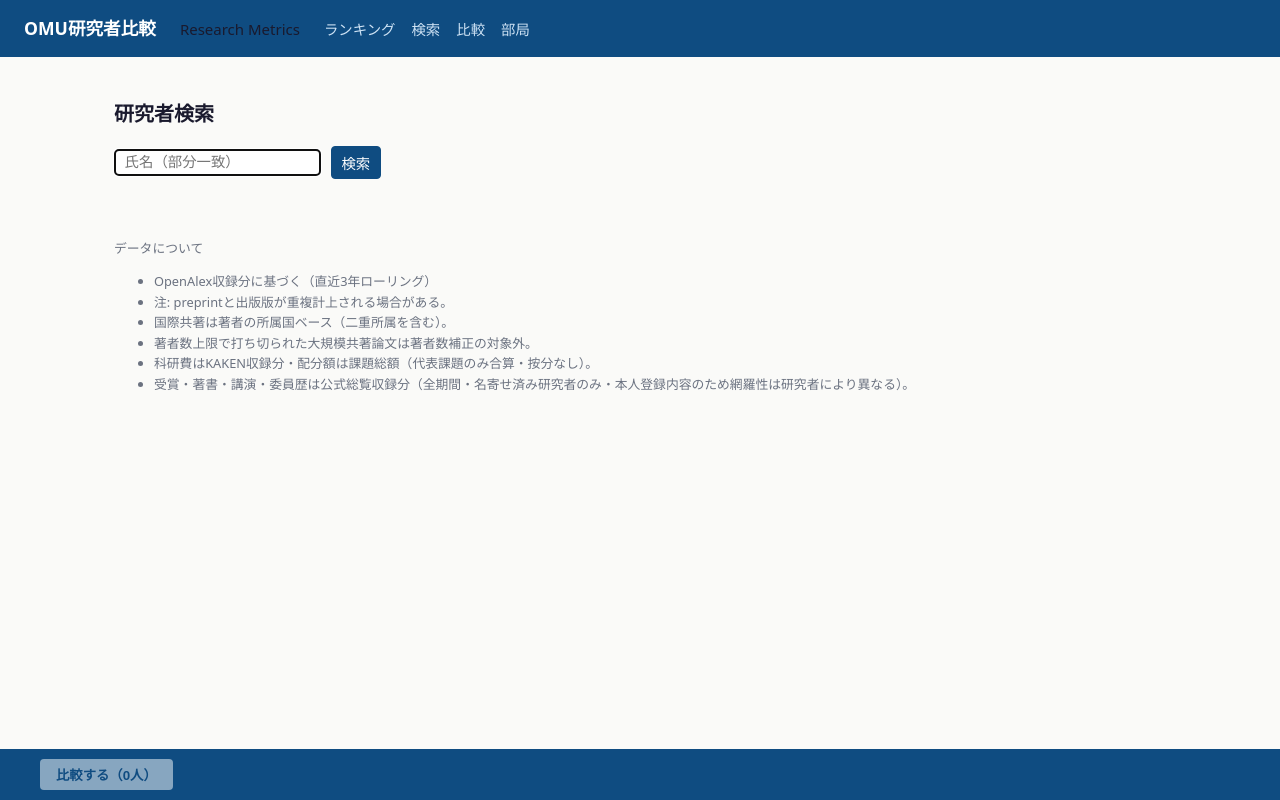
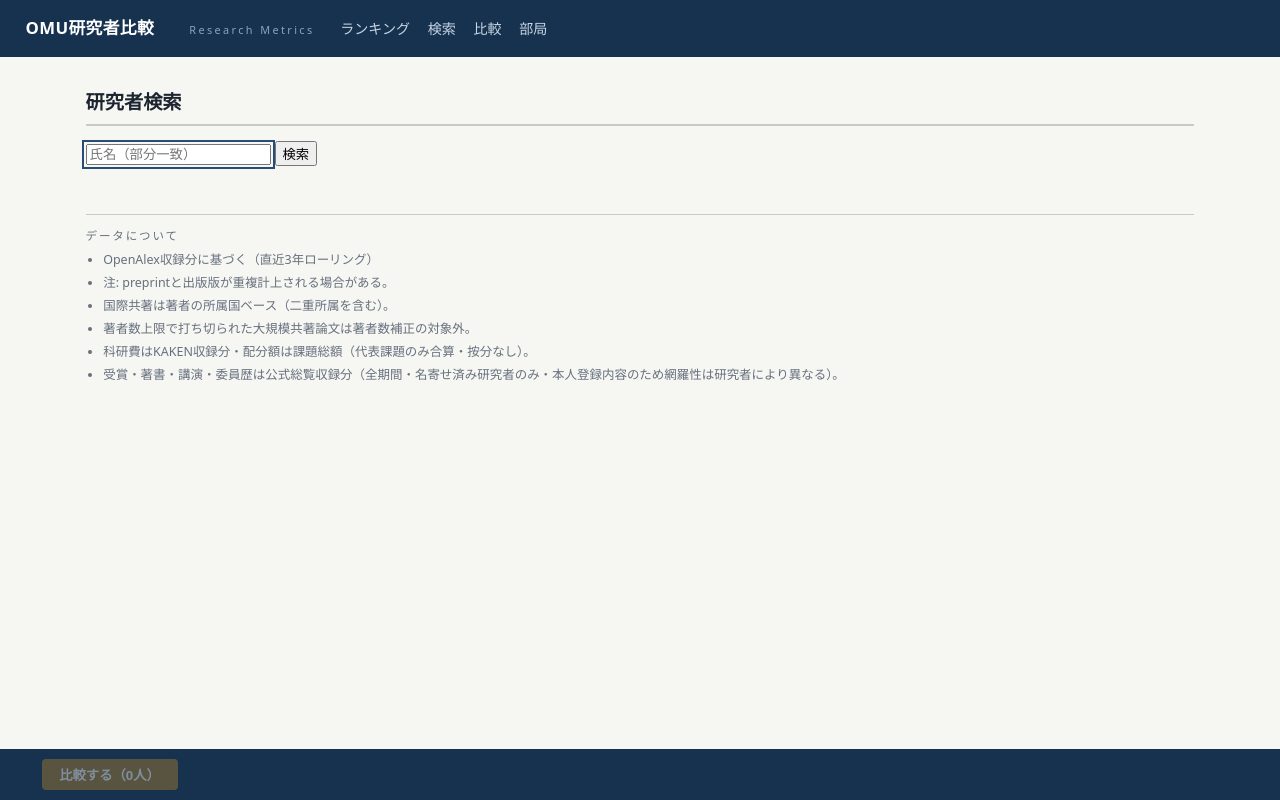
Before and after one commit to daiju-ueda/omu_at_a_glance, a Python web app: template web/templates/search.html in a window 1280 px wide. Run offline with Jinja, Linux system fonts and the light colour scheme; the template is opened without the code that fills it, so the values that code supplies are empty.

Commit message:
feat: デザイントークン刷新（紙×藍×金・tabular-nums・分布バー）

```diff
--- a/web/static/style.css
+++ b/web/static/style.css
@@ -1,45 +1,233 @@
-:root { --ink: #1a1a2e; --muted: #6b7280; --line: #e5e7eb; --accent: #0f4c81; --bg: #fafaf8; }
+/* ===== tokens ===== */
+:root {
+  --paper: #f6f6f2;
+  --panel: #ffffff;
+  --ink: #1c2430;
+  --muted: #67707e;
+  --line: #e2e3dd;
+  --line-strong: #c9cbc2;
+  --indigo: #274c77;
+  --indigo-deep: #16324f;
+  --indigo-tint: #eef2f7;
+  --gold: #a97e2f;
+  --gold-tint: #f7f1e3;
+  --bar: #b9c9dc;
+  --radius: 6px;
+}
+
+/* ===== base ===== */
 * { box-sizing: border-box; }
-body { margin: 0; font-family: "Hiragino Sans", "Noto Sans JP", system-ui, sans-serif; color: var(--ink); background: var(--bg); font-size: 15px; line-height: 1.6; }
-header { display: flex; align-items: baseline; gap: 1.5rem; padding: 0.9rem 1.5rem; background: var(--accent); }
-header h1 { font-size: 1.1rem; margin: 0; }
+body {
+  margin: 0;
+  font-family: "Hiragino Sans", "Noto Sans JP", "Yu Gothic UI", system-ui, sans-serif;
+  color: var(--ink);
+  background: var(--paper);
+  font-size: 15px;
+  line-height: 1.65;
+}
+a { color: var(--indigo); }
+:focus-visible { outline: 2px solid var(--indigo); outline-offset: 2px; }
+@media (prefers-reduced-motion: reduce) {
+  * { transition: none !important; }
+}
+
+/* ===== header ===== */
+header {
+  display: flex; align-items: baseline; gap: 1.6rem;
+  padding: 0.85rem 1.6rem;
+  background: var(--indigo-deep);
+}
+header h1 { font-size: 1.05rem; margin: 0; letter-spacing: 0.02em; }
 header h1 a { color: #fff; text-decoration: none; }
-header nav a { color: #cfe3f5; text-decoration: none; margin-right: 1rem; font-size: 0.9rem; }
+header .tagline {
+  color: #8ba3bd; font-size: 0.68rem; letter-spacing: 0.22em;
+  margin-left: 0.6rem;
+}
+header nav { display: flex; gap: 1.1rem; }
+header nav a {
+  color: #c7d5e4; text-decoration: none; font-size: 0.88rem;
+  padding-bottom: 2px; border-bottom: 2px solid transparent;
+  transition: color 0.15s;
+}
 header nav a:hover { color: #fff; }
-main { max-width: 1100px; margin: 0 auto; padding: 1.5rem; }
-h2 { font-size: 1.25rem; }
-h2 .total { font-size: 0.85rem; color: var(--muted); font-weight: normal; margin-left: 0.5rem; }
-.controls { margin: 0.8rem 0 1.2rem; display: flex; gap: 0.6rem; align-items: center; }
-.controls input[type="number"] { width: 5rem; }
-.controls input, .controls button { padding: 0.3rem 0.6rem; border: 1px solid var(--line); border-radius: 4px; font-size: 0.9rem; }
-.controls button { background: var(--accent); color: #fff; border-color: var(--accent); cursor: pointer; }
-table { width: 100%; border-collapse: collapse; background: #fff; font-size: 0.9rem; }
-th, td { padding: 0.5rem 0.7rem; border-bottom: 1px solid var(--line); text-align: left; }
-th { background: #f3f4f6; white-space: nowrap; }
-th a { color: var(--accent); text-decoration: none; }
-tbody tr:hover { background: #f0f6fb; }
-td a { color: var(--accent); }
-.badge { display: inline-block; font-size: 0.7rem; padding: 0.05rem 0.4rem; border-radius: 999px; margin-left: 0.4rem; vertical-align: middle; }
+header nav a.current { color: #fff; border-bottom-color: var(--gold); }
+
+main { max-width: 1160px; margin: 0 auto; padding: 1.6rem; }
+
+/* ===== headings & toolbar ===== */
+h2 {
+  font-size: 1.2rem; margin: 0.2rem 0 0.9rem;
+  padding-bottom: 0.4rem; border-bottom: 2px solid var(--line-strong);
+}
+h2 .total { font-size: 0.82rem; color: var(--muted); font-weight: normal; margin-left: 0.6rem; }
+h3 { font-size: 0.95rem; margin: 1.4rem 0 0.5rem; color: var(--indigo-deep); }
+.toolbar {
+  display: flex; flex-wrap: wrap; gap: 0.8rem; align-items: center;
+  background: var(--panel); border: 1px solid var(--line); border-radius: var(--radius);
+  padding: 0.55rem 0.9rem; margin: 0 0 1rem; font-size: 0.88rem;
+}
+.toolbar label { display: flex; align-items: center; gap: 0.4rem; color: var(--muted); }
+.toolbar select, .toolbar input, .toolbar button {
+  padding: 0.3rem 0.55rem; border: 1px solid var(--line-strong);
+  border-radius: 4px; font-size: 0.88rem; background: #fff; color: var(--ink);
+}
+.toolbar input[type="number"] { width: 4.6rem; }
+.toolbar button {
+  background: var(--indigo); color: #fff; border-color: var(--indigo); cursor: pointer;
+}
+
+/* ===== tables ===== */
+table {
+  width: 100%; border-collapse: collapse; background: var(--panel);
+  font-size: 0.875rem; border: 1px solid var(--line);
+}
+th, td { padding: 0.42rem 0.65rem; border-bottom: 1px solid var(--line); text-align: left; }
+thead th {
+  background: #f1f2ec; font-size: 0.8rem; color: var(--indigo-deep);
+  position: sticky; top: 0; z-index: 2; white-space: nowrap;
+}
+thead th a { text-decoration: none; }
+tr.groups-row th {
+  background: var(--indigo-deep); color: #d9e2ec;
+  font-size: 0.7rem; letter-spacing: 0.18em; font-weight: normal;
+  border-bottom: none; padding: 0.28rem 0.65rem;
+}
+tbody tr:hover { background: var(--indigo-tint); }
+td a { color: var(--indigo); }
+
+/* 数値セル */
+.num {
+  text-align: right;
+  font-variant-numeric: tabular-nums;
+  white-space: nowrap;
+}
+.num.sub { color: var(--muted); }
+
+/* ソート列＋分布バー（シグネチャ） */
+thead th.sorted { border-bottom: 2px solid var(--indigo); }
+thead th.sorted a { color: var(--indigo); font-weight: 700; }
+td.sorted { background: var(--indigo-tint); font-weight: 600; position: relative; }
+.cellbar {
+  position: absolute; left: 0; bottom: 0; height: 3px;
+  width: var(--w, 0%); background: var(--bar);
+}
+
+/* バッジ・チップ */
+.badge {
+  display: inline-block; font-size: 0.68rem; padding: 0.05rem 0.45rem;
+  border-radius: 999px; margin-left: 0.4rem; vertical-align: middle;
+}
 .badge.top1 { background: #7c2d12; color: #fff; }
 .badge.top10 { background: #b45309; color: #fff; }
-.links a { margin-right: 0.8rem; color: var(--accent); }
-.metrics { display: grid; grid-template-columns: repeat(auto-fill, minmax(140px, 1fr)); gap: 0.6rem; margin: 1rem 0 1.5rem; }
-.metrics div { background: #fff; border: 1px solid var(--line); border-radius: 6px; padding: 0.6rem 0.8rem; }
-.metrics dt { font-size: 0.75rem; color: var(--muted); }
-.metrics dd { margin: 0; font-size: 1.2rem; font-weight: 600; }
-.pager { margin: 1rem 0; display: flex; gap: 1rem; }
-.pager a { color: var(--accent); }
-.notice { background: #fef3c7; border: 1px solid #f59e0b; border-radius: 6px; padding: 0.6rem 0.9rem; font-size: 0.9rem; }
+.chip {
+  display: inline-block; font-size: 0.8rem; padding: 0.18rem 0.75rem;
+  border: 1px solid var(--indigo); border-radius: 999px;
+  text-decoration: none; margin-right: 0.5rem;
+  transition: background 0.15s, color 0.15s;
+}
+.chip:hover { background: var(--indigo); color: #fff; }
+
+/* ===== 詳細ページ ===== */
+.identity {
+  background: var(--panel); border: 1px solid var(--line);
+  border-left: 4px solid var(--indigo); border-radius: var(--radius);
+  padding: 1rem 1.3rem; margin-bottom: 1.2rem;
+}
+.identity h2 { border: none; margin: 0; padding: 0; font-size: 1.45rem; }
+.identity .alt-name { margin: 0.1rem 0 0; color: var(--muted); font-size: 0.9rem; }
+.identity .affil { margin: 0.35rem 0 0.55rem; color: var(--ink); font-size: 0.92rem; }
+.identity .links { margin: 0.3rem 0 0; }
+.affil { color: var(--muted); }
+
+.metric-section { margin-bottom: 1.1rem; }
+.metric-section h3 {
+  margin: 0 0 0.45rem; font-size: 0.8rem; letter-spacing: 0.14em;
+  color: var(--muted);
+}
+.metrics {
+  display: grid; grid-template-columns: repeat(auto-fill, minmax(148px, 1fr));
+  gap: 0.55rem; margin: 0;
+}
+.metrics div {
+  background: var(--panel); border: 1px solid var(--line);
+  border-radius: var(--radius); padding: 0.55rem 0.75rem;
+}
+.metrics div.stat-hero { border-color: var(--indigo); border-width: 1.5px; }
+.metrics div.stat-hero dd { font-size: 1.45rem; color: var(--indigo-deep); }
+.metrics dt { font-size: 0.72rem; color: var(--muted); }
+.metrics dd { margin: 0; font-size: 1.15rem; font-weight: 650; font-variant-numeric: tabular-nums; }
+.metrics dd .rank {
+  display: inline-block; font-size: 0.66rem; font-weight: normal;
+  background: var(--indigo-tint); color: var(--indigo-deep);
+  border-radius: 999px; padding: 0 0.5rem; margin-left: 0.4rem;
+  vertical-align: middle;
+}
+
+ul.awards {
+  list-style: none; background: var(--panel); border: 1px solid var(--line);
+  border-radius: var(--radius); padding: 0.6rem 1rem; margin: 0.4rem 0 1.2rem;
+}
+ul.awards li {
+  padding: 0.35rem 0.2rem; border-bottom: 1px dashed var(--line);
+  display: flex; justify-content: space-between; gap: 1rem;
+}
+ul.awards li:last-child { border-bottom: none; }
+ul.awards li::before { content: "◆"; color: var(--gold); margin-right: 0.5rem; font-size: 0.7rem; }
+ul.awards .year { color: var(--muted); font-size: 0.85rem; white-space: nowrap; }
+
+/* ===== 比較 ===== */
 table.compare th:first-child { width: 11rem; }
+table.compare thead th { z-index: 3; }
+table.compare.sticky tbody th,
+table.compare.sticky td:first-child { position: sticky; left: 0; background: var(--panel); }
+table.compare.sticky thead tr th:first-child { left: 0; z-index: 4; }
+tr.group th {
+  background: var(--indigo-tint); color: var(--indigo-deep);
+  font-size: 0.75rem; letter-spacing: 0.12em;
+}
+td.best {
+  font-weight: 700; background: var(--gold-tint);
+  box-shadow: inset 3px 0 0 var(--gold);
+}
+.notice {
+  background: #fdf6e8; border: 1px solid var(--gold); border-radius: var(--radius);
+  padding: 0.6rem 0.9rem; font-size: 0.88rem; margin-bottom: 0.8rem;
+}
+
+/* ===== 部局 ===== */
+strong.accent { color: var(--indigo-deep); }
 table.small-depts { opacity: 0.65; }
-td.best { font-weight: 700; background: #e8f4ea; }
-tr.group th { background: #e5e7eb; font-size: 0.8rem; letter-spacing: 0.05em; }
-#compare-bar { position: fixed; bottom: 0; left: 0; right: 0; background: var(--accent); color: #fff; padding: 0.6rem 1.5rem; display: flex; gap: 1rem; align-items: center; z-index: 10; }
-#compare-bar button { padding: 0.4rem 1rem; border: none; border-radius: 4px; background: #fff; color: var(--accent); font-weight: 600; cursor: pointer; }
-#compare-bar button:disabled { opacity: 0.5; cursor: default; }
+
+/* ===== 比較バー（画面下） ===== */
+#compare-bar {
+  position: fixed; bottom: 0; left: 0; right: 0;
+  background: var(--indigo-deep); color: #fff;
+  padding: 0.6rem 1.6rem; display: flex; gap: 1rem; align-items: center; z-index: 10;
+}
+#compare-bar button {
+  padding: 0.4rem 1.1rem; border: none; border-radius: 4px;
+  background: var(--gold); color: #fff; font-weight: 600; cursor: pointer;
+}
+#compare-bar button:disabled { opacity: 0.45; cursor: default; }
 body:has(input.cmp:checked) main { padding-bottom: 4rem; }
-footer { max-width: 1100px; margin: 1rem auto 2rem; padding: 0 1.5rem; color: var(--muted); font-size: 0.8rem; }
-.metrics dd .rank { display: block; font-size: 0.7rem; font-weight: normal; color: var(--muted); }
-.affil { color: var(--muted); margin: -0.5rem 0 0.5rem; font-size: 0.9rem; }
-ul.awards { background: #fff; border: 1px solid var(--line); border-radius: 6px; padding: 0.8rem 2rem; }
-ul.awards .year { color: var(--muted); font-size: 0.85rem; }
+
+/* ===== ページャ・フッター ===== */
+.pager { margin: 1rem 0; display: flex; gap: 1.2rem; font-size: 0.9rem; }
+footer {
+  max-width: 1160px; margin: 1.4rem auto 2.2rem; padding: 0 1.6rem;
+  color: var(--muted); font-size: 0.78rem;
+}
+footer .foot-title {
+  font-size: 0.72rem; letter-spacing: 0.16em; color: var(--muted);
+  border-top: 1px solid var(--line-strong); padding-top: 0.7rem; margin: 0 0 0.3rem;
+}
+footer ul { margin: 0; padding-left: 1.1rem; }
+footer li { margin-bottom: 0.15rem; }
+
+/* ===== responsive ===== */
+@media (max-width: 900px) {
+  main { padding: 1rem; }
+  table { display: block; overflow-x: auto; }
+  .metrics { grid-template-columns: repeat(auto-fill, minmax(128px, 1fr)); }
+  header { flex-wrap: wrap; gap: 0.6rem; }
+}
```
